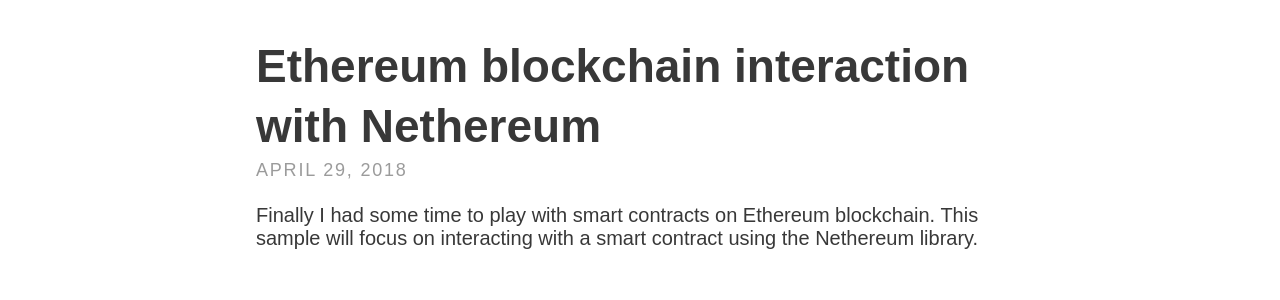
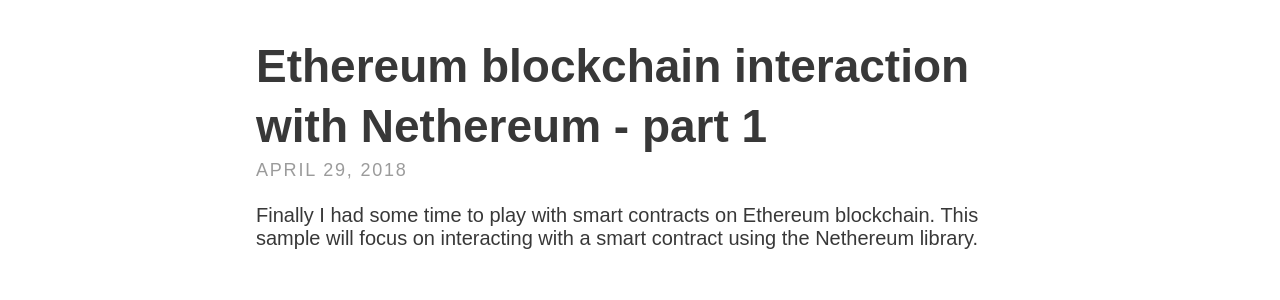
Before and after one commit to mathieubrun/mathieubrun.github.io, a Jekyll site: the page built from index.html, in a window 1280 px wide. Shown: the part 289-589 px from the top of the page. Built offline with Jekyll 4.4.1, drawn with Linux system fonts in a browser that asks for light colours; the list of posts is cut into pages by our own code.

Commit message:
Fixed code block

`````diff
--- a/_posts/2018-04-29-ethereum-truffle-nethereum-docker.markdown
+++ b/_posts/2018-04-29-ethereum-truffle-nethereum-docker.markdown
@@ -1,6 +1,6 @@
 ---
 layout: post
-title: "Ethereum blockchain interaction with Nethereum"
+title: "Ethereum blockchain interaction with Nethereum - part 1"
 date: 2018-04-29 -0800
 tags: [c#, docker, ethereum, netstandard]
 comments: true
@@ -79,7 +79,7 @@
 
 We'll be using the sample from Nethereum documentation :
 
-```` solidity
+```` js
 contract test {
     uint _multiplier;
 
`````
